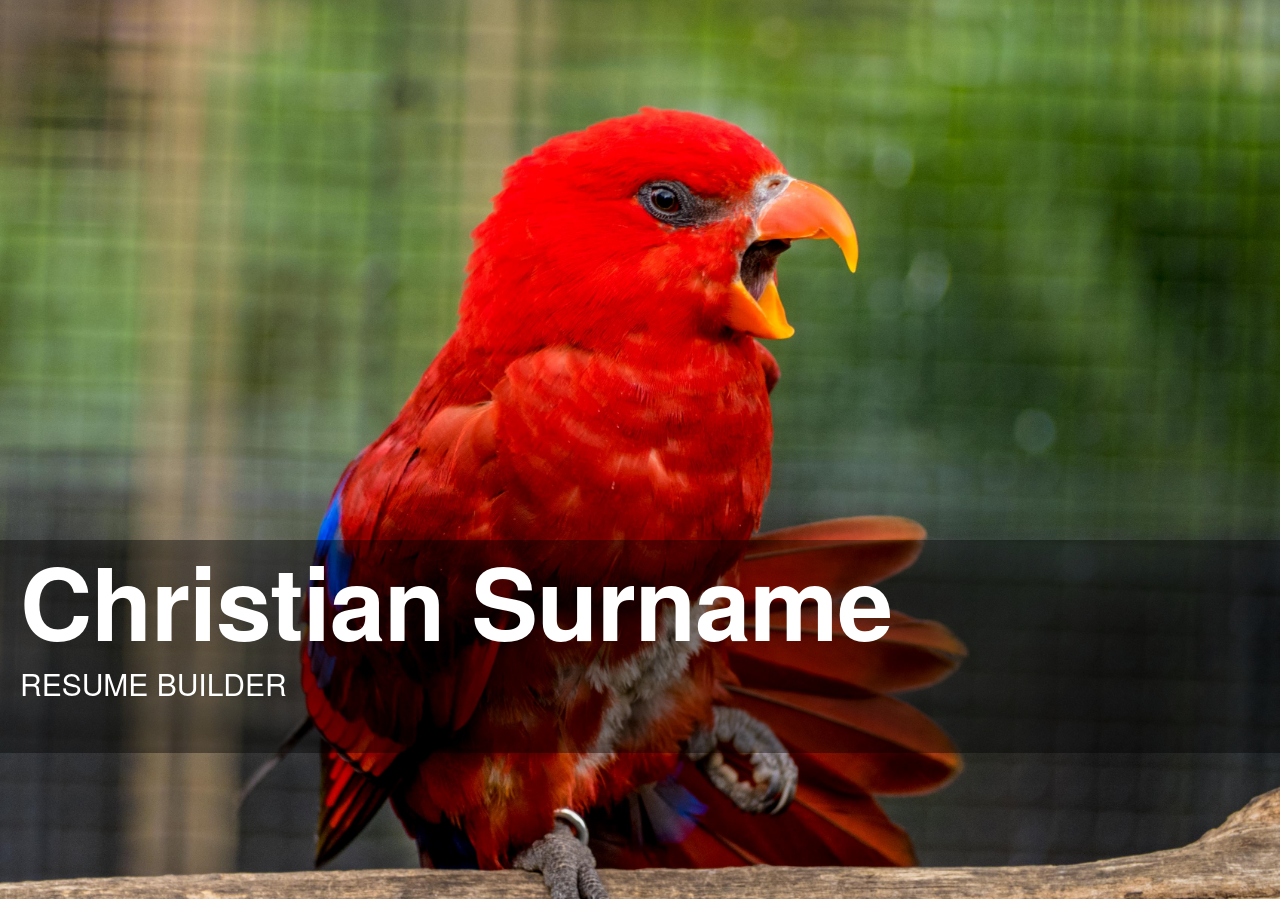
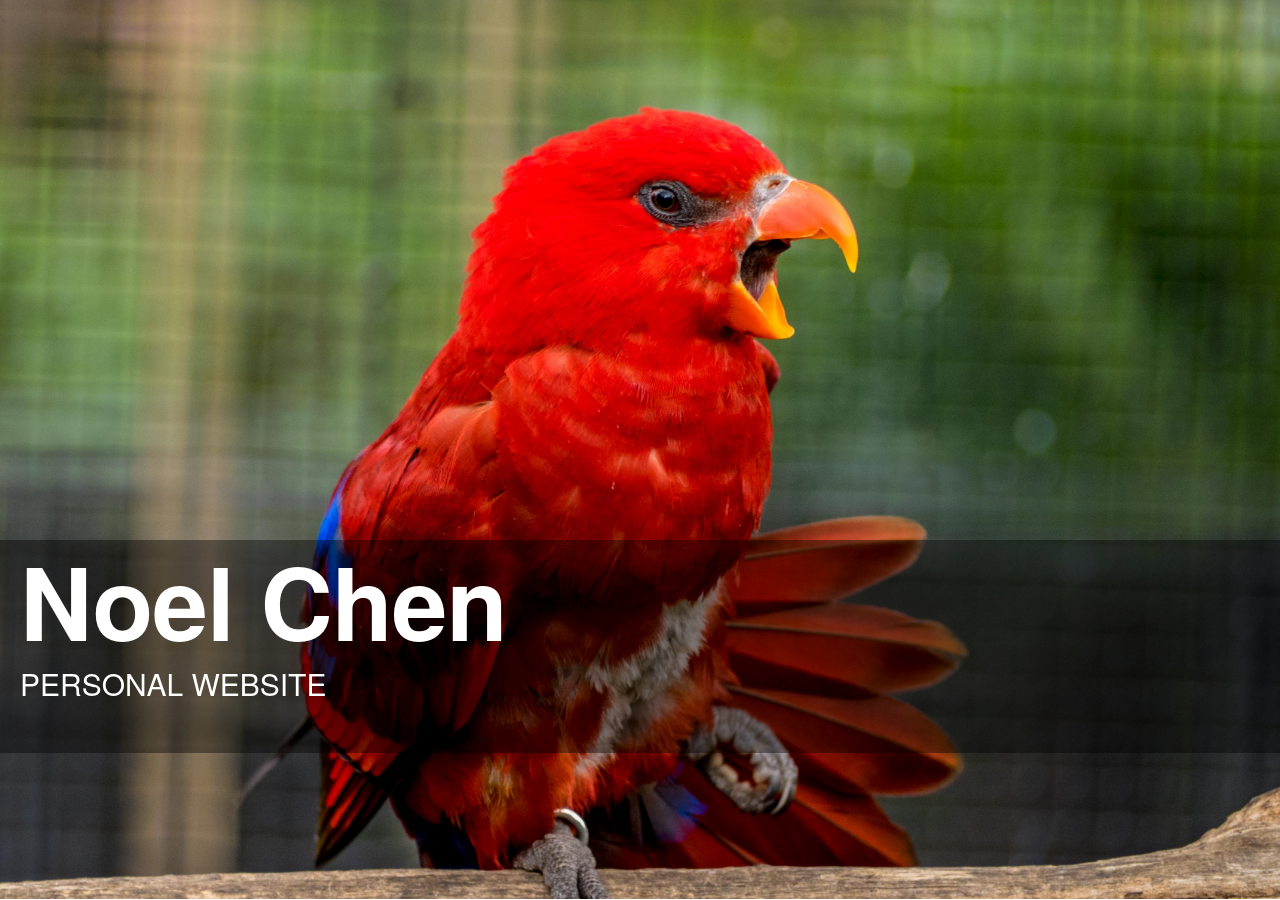
Before and after one commit to noelchen90/noelchen90.github.io, a Jekyll site: the page built from index.html, in a window 1280 px wide and 900 px high. Built offline with Jekyll 4.4.1, drawn with Linux system fonts in a browser that asks for light colours.

Commit message:
change config

```diff
--- a/_config.yml
+++ b/_config.yml
@@ -1,9 +1,9 @@
 # Site settings
-title: "Christian Surname"
-tagline: "Resume Builder"
+title: "Noel Chen"
+tagline: "Personal Website"
 description: "Welcome to the Resume Builder. You can create your own resume by adding a few markdown files, tweaking values in a a config file and changing some CSS"
-baseurl: "/resume-builder" # the subpath of your site, e.g. /blog/
-#url: "" # the base hostname & protocol for your site
+baseurl: "/home" # the subpath of your site, e.g. /blog/
+url: "" # the base hostname & protocol for your site
 
 # Collections-builder
 collections:
```
